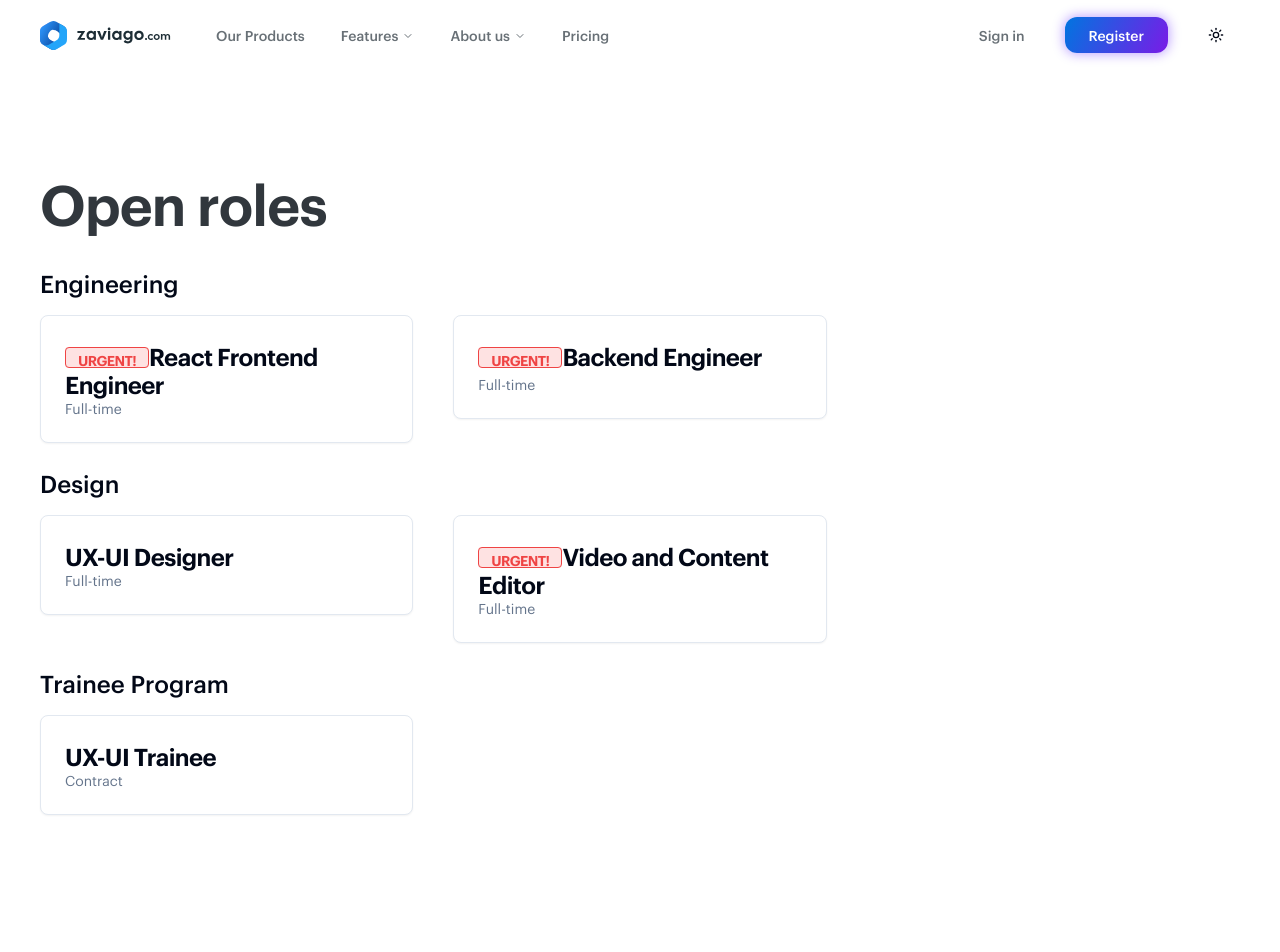
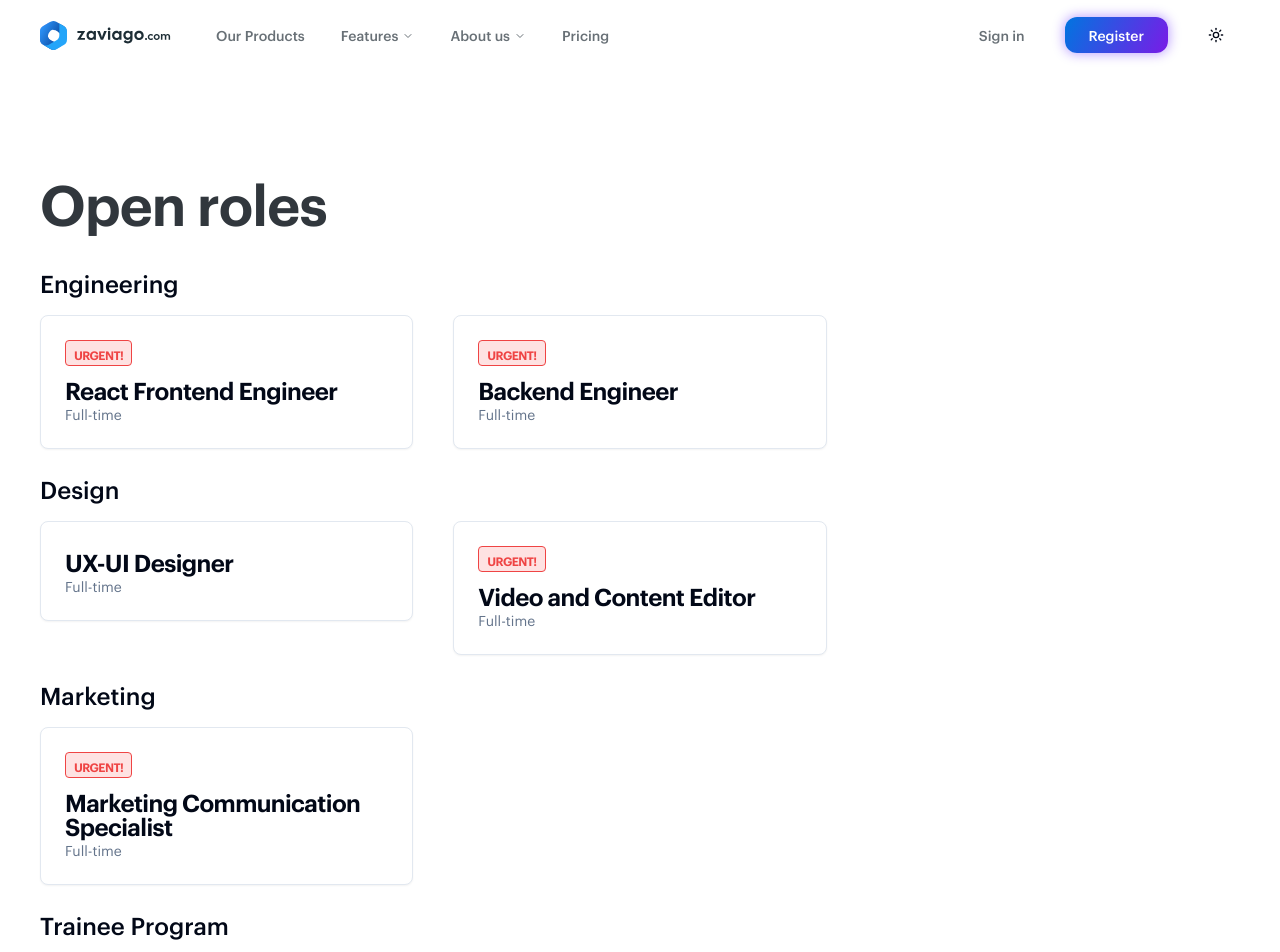
Before and after one commit to zaviagodev/zaviago-new-site, a Next.js app: page /jobs in a window 1280 px wide. Shown: the top 952 px of the page. Built offline with nearby package versions, Linux system fonts and the light colour scheme.

Commit message:
update: css and detail of jobs

```diff
--- a/app/jobs/(components)/JobsList.tsx
+++ b/app/jobs/(components)/JobsList.tsx
@@ -22,8 +22,8 @@ const JobsList = ({ department } : JobsListProps) => {
           <Link href={`jobs/${data.id}`} key={data.title}>
           <Card>
             <CardHeader>
-              <CardTitle>
-                {data.isUrgent ? <span className="text-red-500 font-semibold border border-red-500 bg-red-100 text-sm rounded-sm px-3 py-1 w-fit">URGENT!</span> : null}
+              <CardTitle className="flex items-start gap-2 flex-col">
+                {data.isUrgent ? <span className="text-red-500 font-semibold border border-red-500 bg-red-100 text-xs rounded-sm px-2 py-1 w-fit">URGENT!</span> : null}
                 {data.title}
               </CardTitle>
               <CardDescription>{data.type}</CardDescription>
--- a/app/jobs/[job]/page.tsx
+++ b/app/jobs/[job]/page.tsx
@@ -4,7 +4,6 @@ import { Button } from "@/components/ui/button";
 import { jobsData, JobsDetailsProps } from "../data"
 
 const JobsDesc = ({ params } : { params: {job: string} }) => {
-  console.log(params)
   const jobsid = jobsData.find(data => data.id === params.job)
   const jobsdetails: { key: keyof JobsDetailsProps, label: string }[] = [
     { key: "about_us", label: "About Us" },
--- a/app/jobs/data.tsx
+++ b/app/jobs/data.tsx
@@ -73,4 +73,34 @@ export const jobsData: JobsDataProps[] = [
     isUrgent: false,
     department: "Trainee Program"
   },
+  {
+    id:"marketing-communication",
+    title: "Marketing Communication Specialist",
+    type: "Full-time",
+    location: "Bangkok",
+    isUrgent: true,
+    department: "Marketing",
+    about_us:<>Calling all creative storytellers! 👀<br/><br/>
+    We're looking for a creative and engaging individual to become the face of our brand on social media! Here's what you'll get to do:
+    Become a Brand Ambassador: Craft captivating social media videos that showcase our amazing products. You'll be the on-camera personality, using your storytelling skills to bring our company's culture and values to life!
+
+    Marketing Strategy for Growth: Develop and implement a marketing plan to enhance our content strategy, brand communication and brand image.
+
+    Video Whiz: You'll dream up and create engaging videos that introduce our products and provide helpful tips to our social media audience.
+
+    Social Media Mastermind: Build, manage, and create awesome content for all our platforms, including Facebook, Twitter, Instagram, LINE OA, and more to come!
+
+    Community Champion: Monitor and engage with our social media followers to build a strong reputation and keep the positive vibes flowing.
+
+    Trend Spotter: Be on the lookout for new ways to engage with our audience and explore exciting new channels to connect with potential customers!
+    </>,
+    qualifications:<>
+    Bachelor's degree in any field.
+
+    0-2 years of experience in Marketing, Advertising or Content Creation (new graduates are welcome).
+    Excellent written and verbal communication skills in both Thai and English.
+    Comfortable being in the public content of the company, both in video and image format.
+    Thrives in a fast-paced environment.
+    A Portfolio showcasing relevant marketing projects is a plus.</>
+  }
 ]
--- a/app/jobs/page.tsx
+++ b/app/jobs/page.tsx
@@ -1,12 +1,4 @@
 import JobsList from "./(components)/JobsList"
-
-const JobsSec = () => {
-    return (
-      <section>
-
-      </section>
-    )
-}
 
 const JobsPage = () => {
   return (
@@ -16,6 +8,7 @@ const JobsPage = () => {
       <div className="flex flex-col gap-6">
         <JobsList department="Engineering"/>
         <JobsList department="Design"/>
+        <JobsList department="Marketing"/>
         <JobsList department="Trainee Program"/>
       </div>
     </section>
```
